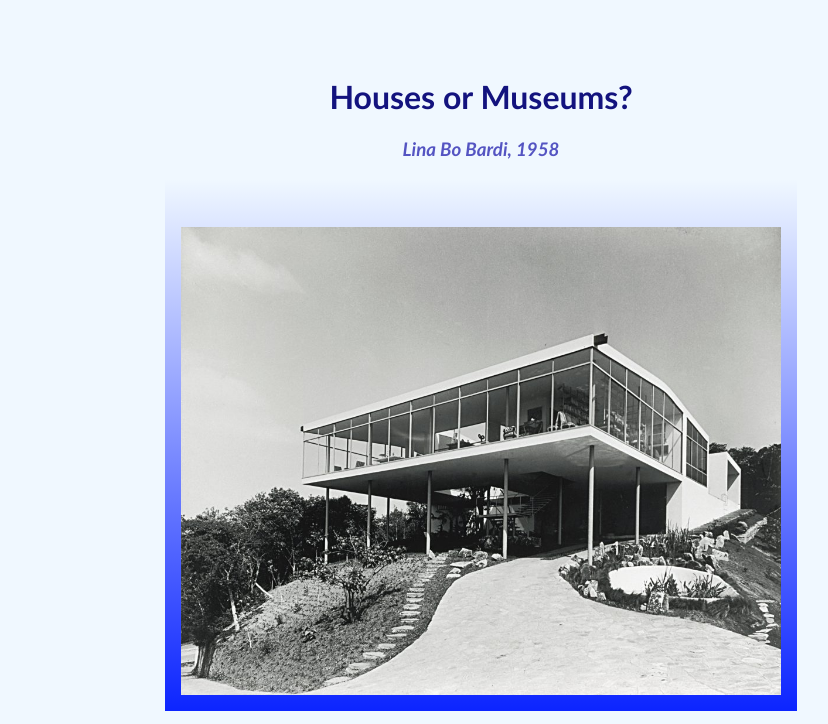
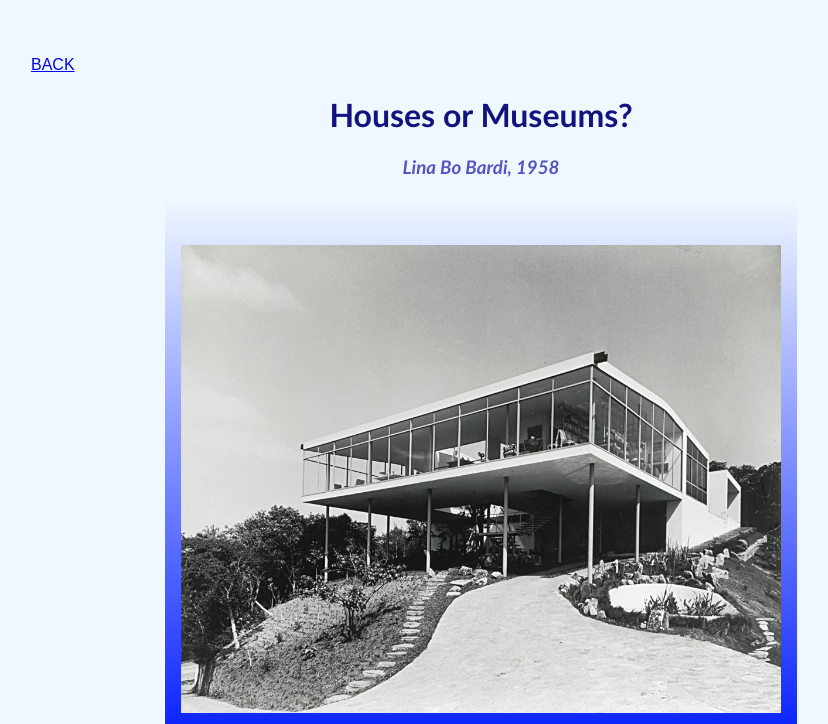
Before and after one commit to jmk2301/miniature-chainsaw, a plain HTML site: page starter_code_week_04/houses_or_mumseum_with_styles/index.html in a window 1280 px wide. Shown: the top 724 px of the page, without its empty margins (159-987 px from the left). Drawn offline with Linux system fonts and the light colour scheme.

Commit message:
230929_Assignment 2 back Button

```diff
--- a/starter_code_week_04/houses_or_mumseum_with_styles/index.html
+++ b/starter_code_week_04/houses_or_mumseum_with_styles/index.html
@@ -6,6 +6,9 @@
     <title>Exercise 01 | Houses or Museums?</title>
 </head>
 <body>
+    <div>
+        <a href="../../index.html">BACK</a>
+    </div>
     <div>
         <h1>Houses or Museums?</h1>
         <h3>Lina Bo Bardi, 1958</h3>
```
